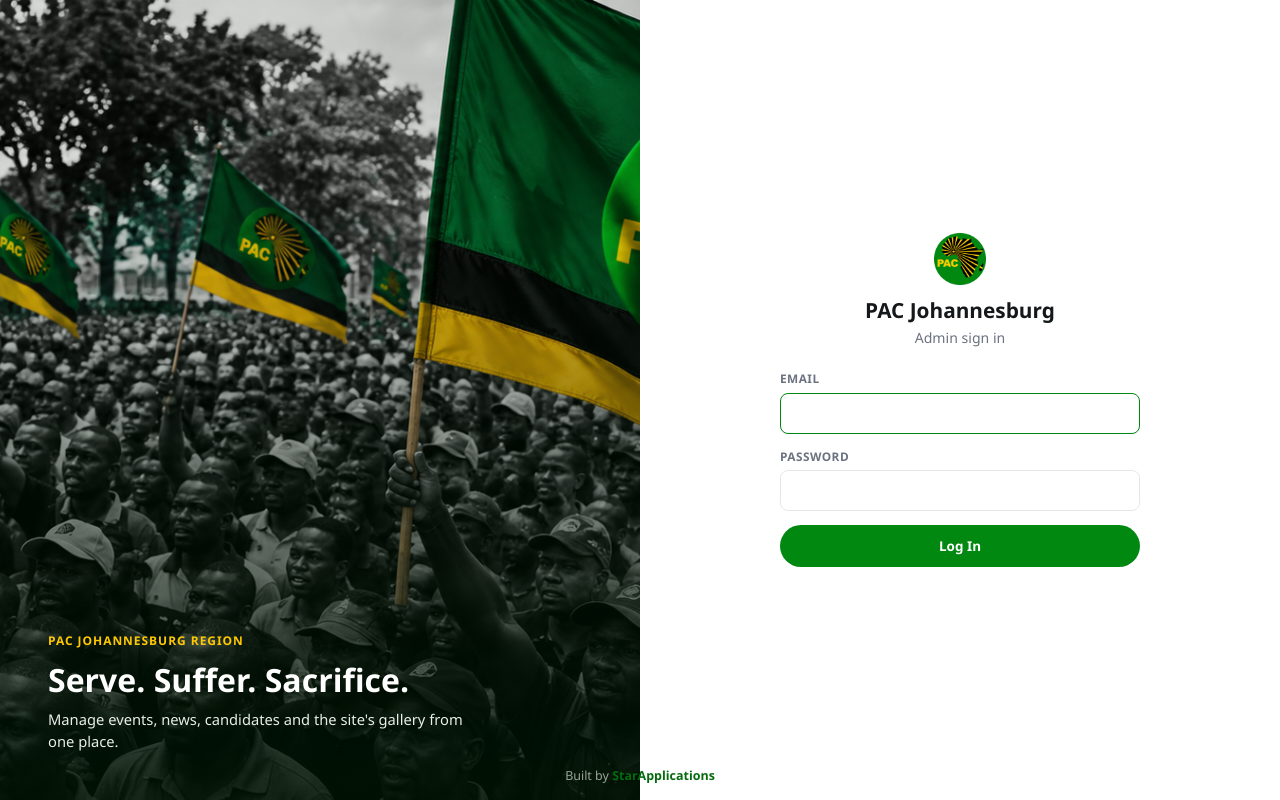
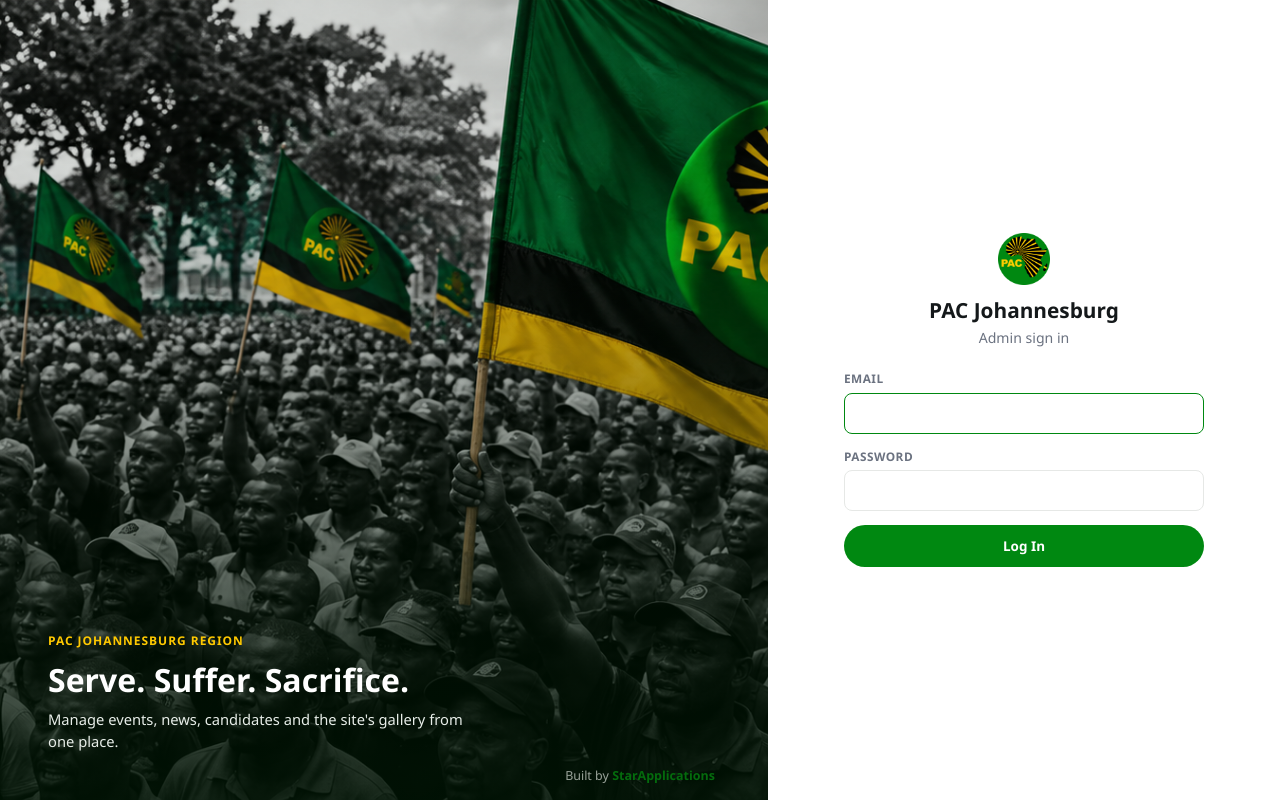
Before and after one commit to malekamk/pac, a PHP site: page /admin/login in a window 1280 px wide. Run offline with PHP 8.4, Linux system fonts and the light colour scheme.

Commit message:
Give the login form 40% width instead of an even 50/50 split
Hero image panel now takes 60%, form panel 40%.

Co-Authored-By: Claude Sonnet 5 <noreply@anthropic.com>

```diff
--- a/admin/admin.css
+++ b/admin/admin.css
@@ -313,7 +313,7 @@ form.stack{display:flex;flex-direction:column;gap:14px;}
   min-height:100vh;display:flex;background:var(--surface);position:relative;
 }
 .login-hero{
-  flex:0 0 50%;position:relative;min-width:0;color:#fff;
+  flex:0 0 60%;position:relative;min-width:0;color:#fff;
   background:
     linear-gradient(180deg, rgba(0,20,4,.15) 30%, rgba(0,20,4,.82) 100%),
     url("/assets/img/hero-pac-flags-crowd.png") center 30% / cover no-repeat;
@@ -323,7 +323,7 @@ form.stack{display:flex;flex-direction:column;gap:14px;}
 .login-hero h2{color:#fff;font-size:2rem;margin-bottom:8px;line-height:1.25;max-width:440px;}
 .login-hero p{color:#e7ede8;font-size:.92rem;margin:0;max-width:420px;}
 .login-card{
-  flex:0 0 50%;min-width:0;display:flex;flex-direction:column;justify-content:center;align-items:center;
+  flex:0 0 40%;min-width:0;display:flex;flex-direction:column;justify-content:center;align-items:center;
   padding:40px;background:var(--surface);
 }
 .login-card-inner{width:100%;max-width:360px;}
```
